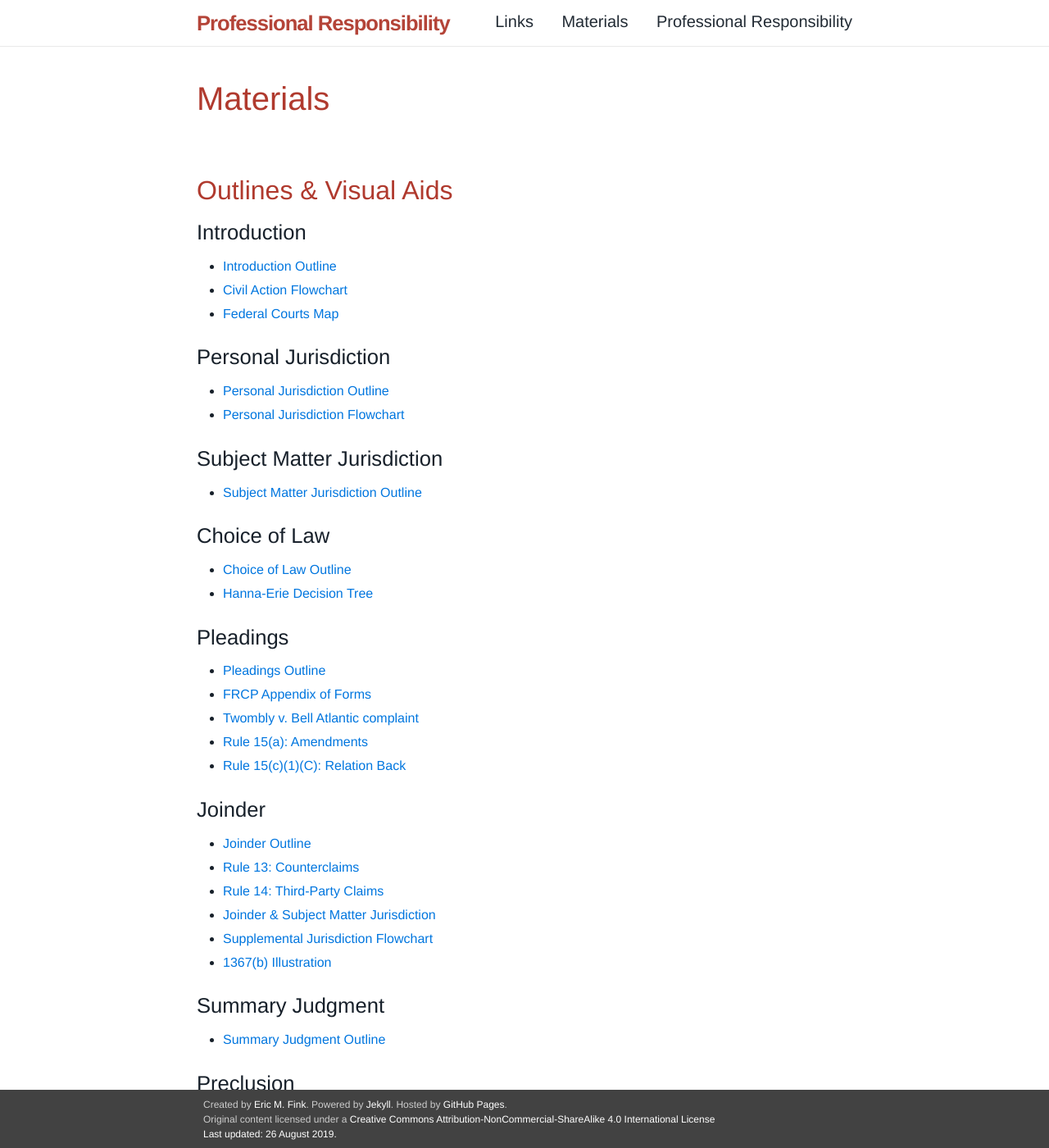
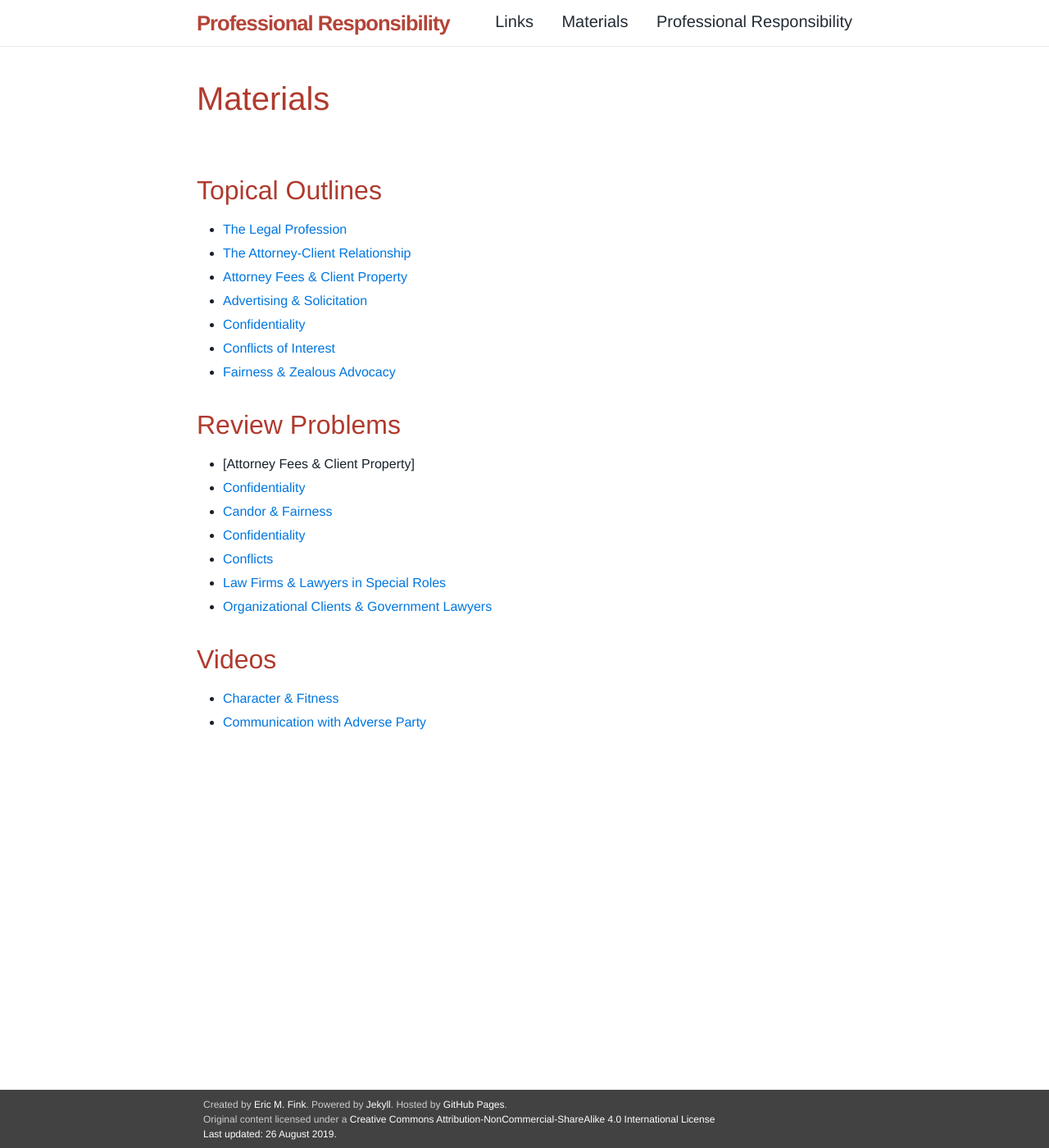
Before and after one commit to LuckyJimJD/ProfessionalResponsibility, a Jekyll site: the page built from _pages/materials.md, in a window 1280 px wide and 1400 px high. Shown: the whole window at 82% size. Built offline with Jekyll 4.4.1, drawn with Linux system fonts in a browser that asks for light colours; some web fonts are replaced; comment, search, counter and statistics services are not loaded; some of the changed text lies outside the part shown.

Commit message:
replace links & materials. Rename pdf files.

```diff
--- a/_pages/materials.md
+++ b/_pages/materials.md
@@ -4,65 +4,28 @@ permalink: /materials/
 title: Materials
 ---
 
+## Topical Outlines
 
-## Outlines & Visual Aids
+- [The Legal Profession](/ProfessionalResponsibility/assets/pdf/outlines/Legal_Profession.pdf)
+- [The Attorney-Client Relationship](/ProfessionalResponsibility/assets/pdf/outlines/Attorney_Client.pdf)
+- [Attorney Fees & Client Property](/ProfessionalResponsibility/assets/pdf/outlines/Attorney_Fees.pdf)
+- [Advertising & Solicitation](/ProfessionalResponsibility/assets/pdf/outlines/Advertising_Solicitation.pdf)
+- [Confidentiality](/ProfessionalResponsibility/assets/pdf/outlines/Confidentiality.pdf)
+- [Conflicts of Interest](/ProfessionalResponsibility/assets/pdf/outlines/Conflicts.pdf)
+- [Fairness & Zealous Advocacy](/ProfessionalResponsibility/assets/pdf/outlines/Fairness_Advocacy.pdf)
 
-### Introduction
+## Review Problems
 
-- [Introduction Outline]({{ site.baseurl }}/assets/pdf/outlines/CivProIntroduction.pdf)
-- [Civil Action Flowchart]({{ site.baseurl }}/assets/pdf/Introduction/CivilAction.png)
-- [Federal Courts Map]({{ site.baseurl }}/assets/pdf/Introduction/FedCourts.png)
-
-### Personal Jurisdiction
-
-- [Personal Jurisdiction Outline]({{ site.baseurl }}/assets/pdf/outlines/PersonalJurisdiction.pdf)
-- [Personal Jurisdiction Flowchart]({{ site.baseurl }}/assets/pdf/Personal_Jurisdiction/PersonalJurisdictionFlowchart.png)
-
-### Subject Matter Jurisdiction
-
-- [Subject Matter Jurisdiction Outline]({{ site.baseurl }}/assets/pdf/outlines/SubjectMatterJurisdiction.pdf)
+- [Attorney Fees & Client Property]
+- [Confidentiality](/ProfessionalResponsibility/assets/pdf/problems/Fees_Property.pdf)
+- [Candor & Fairness](/ProfessionalResponsibility/assets/pdf/problems/Candor_Fairness.pdf)
+- [Confidentiality](/ProfessionalResponsibility/assets/pdf/problems/Confidentiality.pdf)
+- [Conflicts](/ProfessionalResponsibility/assets/pdf/problems/Conflicts.pdf)
+- [Law Firms & Lawyers in Special Roles](/ProfessionalResponsibility/assets/pdf/problems/LawFirms.pdf)
+- [Organizational Clients & Government Lawyers](/ProfessionalResponsibility/assets/pdf/problems/Organizations_Government.pdf)
 
 
-### Choice of Law
+## Videos
 
-- [Choice of Law Outline]({{ site.baseurl }}/assets/pdf/outlines/ChoiceOfLaw.pdf)
-- [Hanna-Erie Decision Tree]({{ site.baseurl }}/assets/pdf/Choice_of_Law/ErieHanna.png)
-
-### Pleadings
-
-- [Pleadings Outline]({{ site.baseurl }}/assets/pdf/outlines/Pleadings.pdf)
-- [FRCP Appendix of Forms]({{ site.baseurl }}/assets/pdf/Pleadings/FRCPforms.pdf)
-- [Twombly v. Bell Atlantic complaint]({{ site.baseurl }}/assets/pdf/Pleadings/TwomblyComplaint.pdf)
-- [Rule 15(a): Amendments]({{ site.baseurl }}/assets/pdf/Pleadings/Amendments.png)
-- [Rule 15(c)(1)(C): Relation Back]({{ site.baseurl }}/assets/pdf/Pleadings/RelationBack.png)
-
-### Joinder
-
-- [Joinder Outline]({{ site.baseurl }}/assets/pdf/outlines/Joinder.pdf)
-- [Rule 13: Counterclaims]({{ site.baseurl }}/assets/pdf/Joinder/Counterclaims.png)
-- [Rule 14: Third-Party Claims]({{ site.baseurl }}/assets/pdf/Joinder/Rule14.png)
-- [Joinder & Subject Matter Jurisdiction]({{ site.baseurl }}/assets/pdf/Joinder/Joinder-SMJ.png)
-- [Supplemental Jurisdiction Flowchart]({{ site.baseurl }}/assets/pdf/Joinder/1367b.png)
-- [1367(b) Illustration]({{ site.baseurl }}/assets/pdf/Joinder/1367bExample.png)
-
-### Summary Judgment
-
-- [Summary Judgment Outline]({{ site.baseurl }}/assets/pdf/outlines/SummaryJudgment.pdf)
-
-### Preclusion
-
-- [Preclusion Outline]({{ site.baseurl }}/assets/pdf/outlines/Preclusion.pdf)
-
-## Practice Problems
-
-- [Personal Jurisdiction]({{ site.baseurl }}/assets/pdf/Problems/PersonalJurisdiction.pdf)
-- [Diversity Jurisdiction]({{ site.baseurl }}/assets/pdf/Problems/Diversity.pdf)
-- [Federal Question Jurisdiction]({{ site.baseurl }}/assets/pdf/Problems/FederalQuestion.pdf)
-- [Personal Jurisdiction & Subject Matter Jurisdiction]({{ site.baseurl }}/assets/pdf/Problems/PersonalJurisdiction_SMJ.pdf)
-- [Choice of Law]({{ site.baseurl }}/assets/pdf/Problems/Erie.pdf)
-- [Pleadings]({{ site.baseurl }}/assets/pdf/Problems/Pleadings.pdf)
-    - [Complaint]({{ site.baseurl }}/assets/pdf/Problems/PleadingsProblem_Complaint.pdf)
-- [Joinder]({{ site.baseurl }}/assets/pdf/Problems/Joinder.pdf)
-- [Subject Matter Jurisdiction & Joinder]({{ site.baseurl }}/assets/pdf/Problems/SMJ_Joinder.pdf)
-- [Summary Judgment]({{ site.baseurl }}/assets/pdf/Problems/SummaryJudgment.pdf)
-- [Preclusion]({{ site.baseurl }}/assets/pdf/Problems/Preclusion.pdf)
+- [Character & Fitness](https://drive.google.com/file/d/1dmPA2K2iP2slrd9MCBYA7HMzt0N--aDc/view?usp=sharing)
+- [Communication with Adverse Party](https://drive.google.com/file/d/1Ig7s0p3aee82rIPsvjVzVE3uHpg3wc-c/view?usp=sharing)
```
Also changed, not shown: _pages/links.md (+10 -25 lines), 10 other files.
